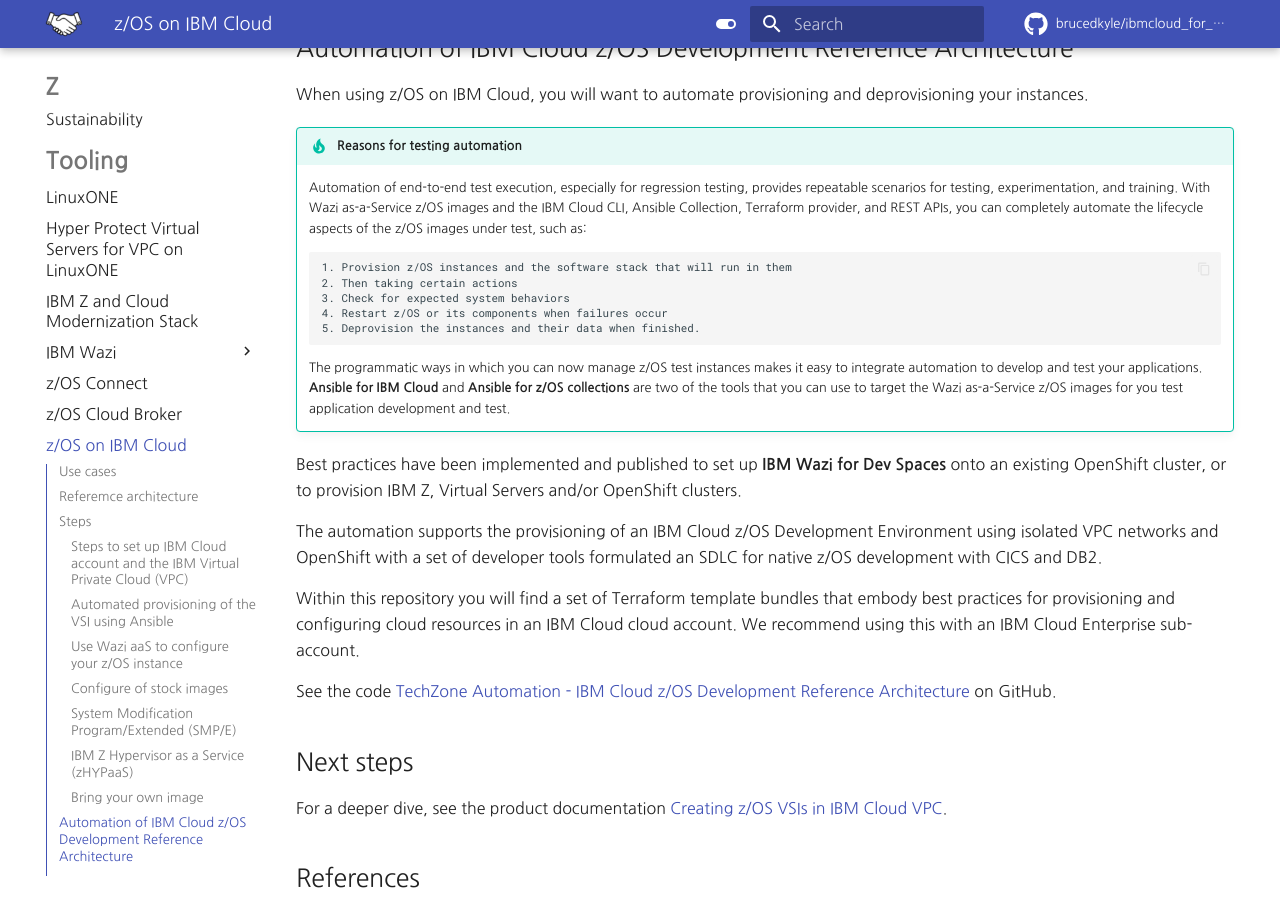
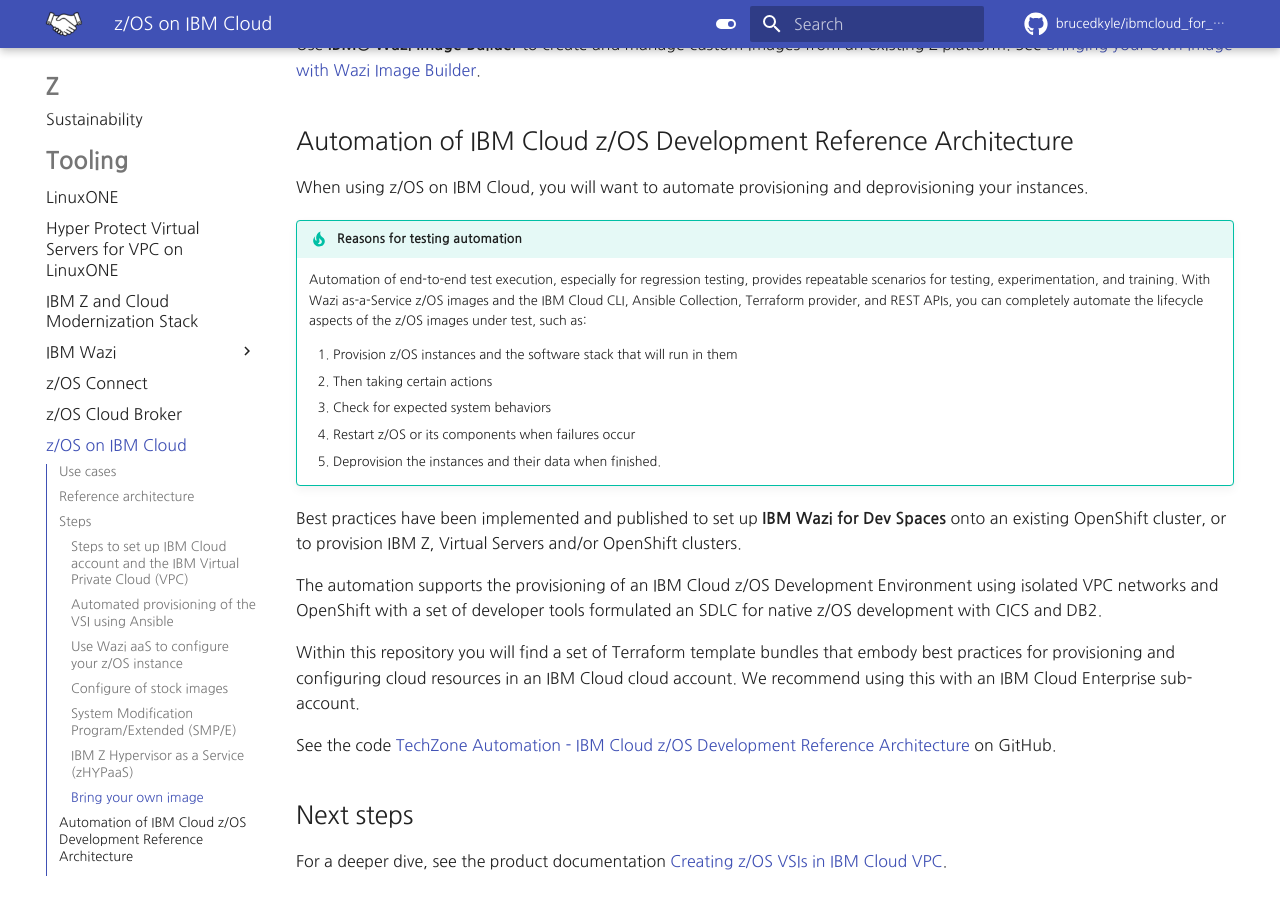
Before and after one commit to brucedkyle/ibmcloud_for_partners, an MkDocs documentation site: the page built from docs/mainframe/ibmcloud.md, in a window 1280 px wide and 900 px high, scrolled down 3610 px. Built offline with MkDocs 1.6.1 and Material for MkDocs 9.7.7, drawn with Linux system fonts in a browser that asks for light colours; comment, search, counter and statistics services are not loaded; some of the changed text lies outside the part shown.

Commit message:
fix typo in ibmcloud

```diff
--- a/docs/mainframe/ibmcloud.md
+++ b/docs/mainframe/ibmcloud.md
@@ -20,7 +20,7 @@
     - Training exercises or dry runs, especially to experiment with new tools or approaches
     - Projects of short duration requiring z/OS hardware
 
-## Referemce architecture
+## Reference architecture
 
 The following diagram shows best practices architecture for installing an isolated z/OS Wazi as a Service development environment on IBM Cloud.
 
@@ -95,13 +97,11 @@
 
     Automation of end-to-end test execution, especially for regression testing, provides repeatable scenarios for testing, experimentation, and training.  With Wazi as-a-Service z/OS images and the IBM Cloud CLI, Ansible Collection, Terraform provider, and REST APIs, you can completely automate the lifecycle aspects of the z/OS images under test, such as:
 
-        1. Provision z/OS instances and the software stack that will run in them
-        2. Then taking certain actions
-        3. Check for expected system behaviors
-        4. Restart z/OS or its components when failures occur
-        5. Deprovision the instances and their data when finished.
-
-    The programmatic ways in which you can now manage z/OS test instances makes it easy to integrate automation to develop and test your  applications. **Ansible for IBM Cloud** and **Ansible for z/OS collections** are two of the tools that you can use to target the Wazi as-a-Service z/OS images for you test application development and test.
+    1. Provision z/OS instances and the software stack that will run in them
+    2. Then taking certain actions
+    3. Check for expected system behaviors
+    4. Restart z/OS or its components when failures occur
+    5. Deprovision the instances and their data when finished.
 
 Best practices have been implemented and published to set up **IBM Wazi for Dev Spaces** onto an existing OpenShift cluster, or to provision IBM Z, Virtual Servers and/or OpenShift clusters.
 
@@ -110,7 +110,6 @@
 Within this repository you will find a set of Terraform template bundles that embody best practices for provisioning and configuring cloud resources in an IBM Cloud cloud account. We recommend using this with an IBM Cloud Enterprise sub-account.
 
 See the code [TechZone Automation - IBM Cloud z/OS Development Reference Architecture](https://github.com/IBM/automation-ibmcloud-infra-zos-dev) on GitHub.
-
 
 ## Next steps
 
```
Also changed, not shown: other parts of docs/mainframe/ibmcloud.md (+2 -0 lines).
